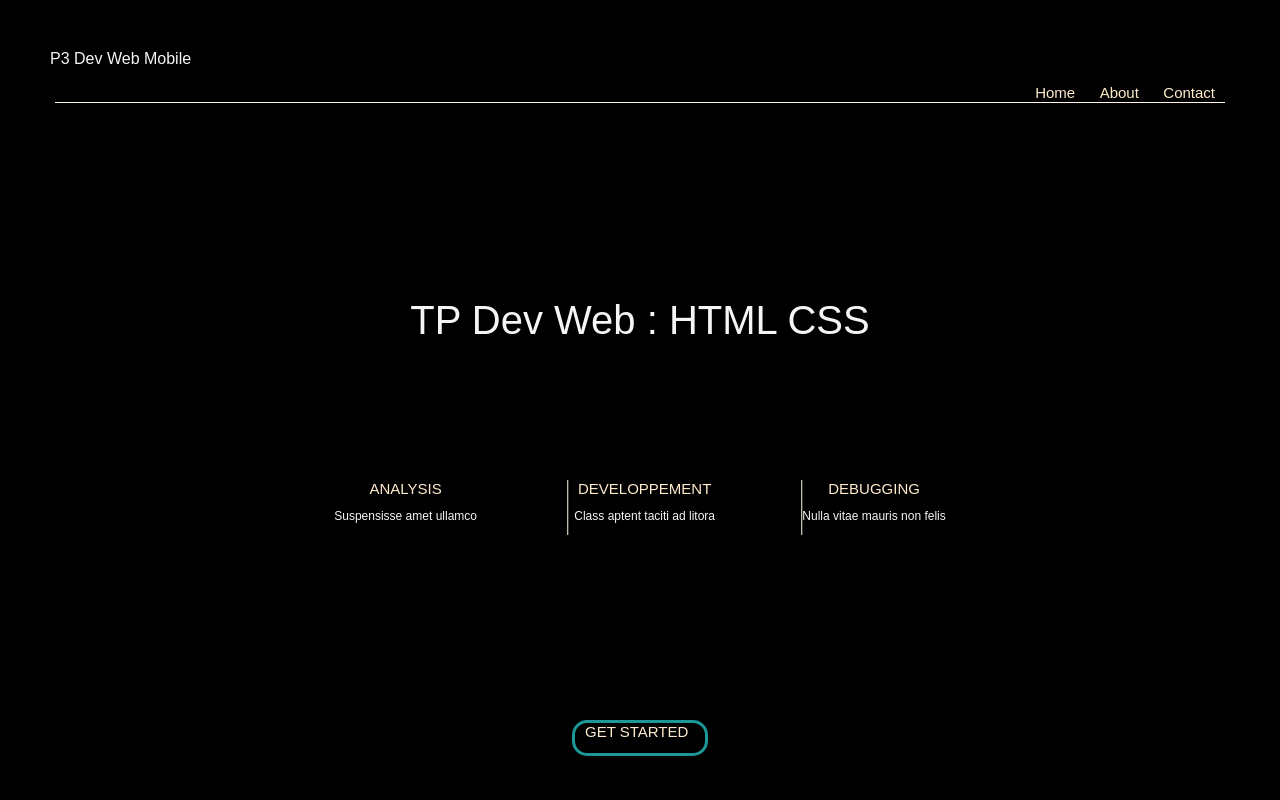
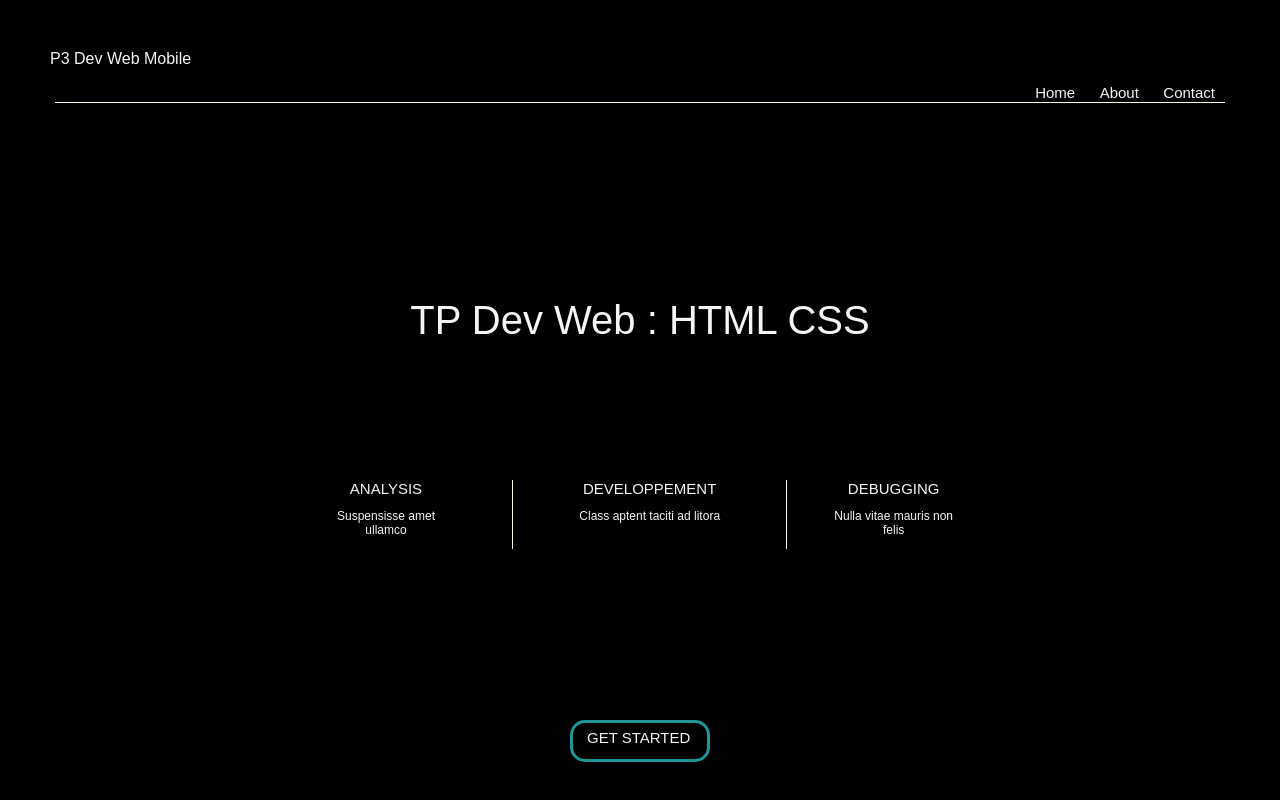
Before and after one commit to MansouraD/TP, a plain HTML site: page index.html in a window 1280 px wide. Drawn offline with Linux system fonts and the light colour scheme.

Commit message:
Update style.css

```diff
--- a/style.css
+++ b/style.css
@@ -16,20 +16,20 @@ transform: translate(-50%, -50%);
   position: absolute ; top :60%; left: 50%;
   text-align: center; transform: translate( -50%);
 }
-.itemiii{border-left:  solid oldlace 1px ; margin-left : 40px;
+.itemiii{border-left:  solid oldlace 1px ; margin-left : 40px; padding-left: 40px;
 }
-.itemii{border-left:  solid oldlace 1px ; margin-left: 50px; margin-right : 40px;
+.itemii{border-left:  solid oldlace 1px ; margin-left: 40px; margin-right : 20px; padding-left : 60px;
 }
-.itemi{ margin-right : 40px;
+.itemi{ margin-right : 20px;
 
 }
 .haut{ text-align: right; margin: 5px; color: whitesmoke;
       text-decoration: none; border-bottom: solid oldlace 1px;
 }
 .bas{ top: 90%; left: 50%; border: rgb(29, 151, 151) solid ;  color: rgb(38, 138, 138) ; transform: translate( -50%);
-      border-radius: 15px; width: 130px; height: 30px; position: absolute; text-transform: uppercase;
+      border-radius: 15px; width: 130px; height: 30px; position: absolute; text-transform: uppercase; padding-top: 6px; padding-left:4px;
 }
 .i .ii .iii { font-size: 20px; text-align: center;
 }
-a:link{ text-decoration: none; font-size: 15px; color: blanchedalmond; padding : 10px;
+a:link{ text-decoration: none; font-size: 15px; color: whitesmoke; padding : 10px;
 }
```
